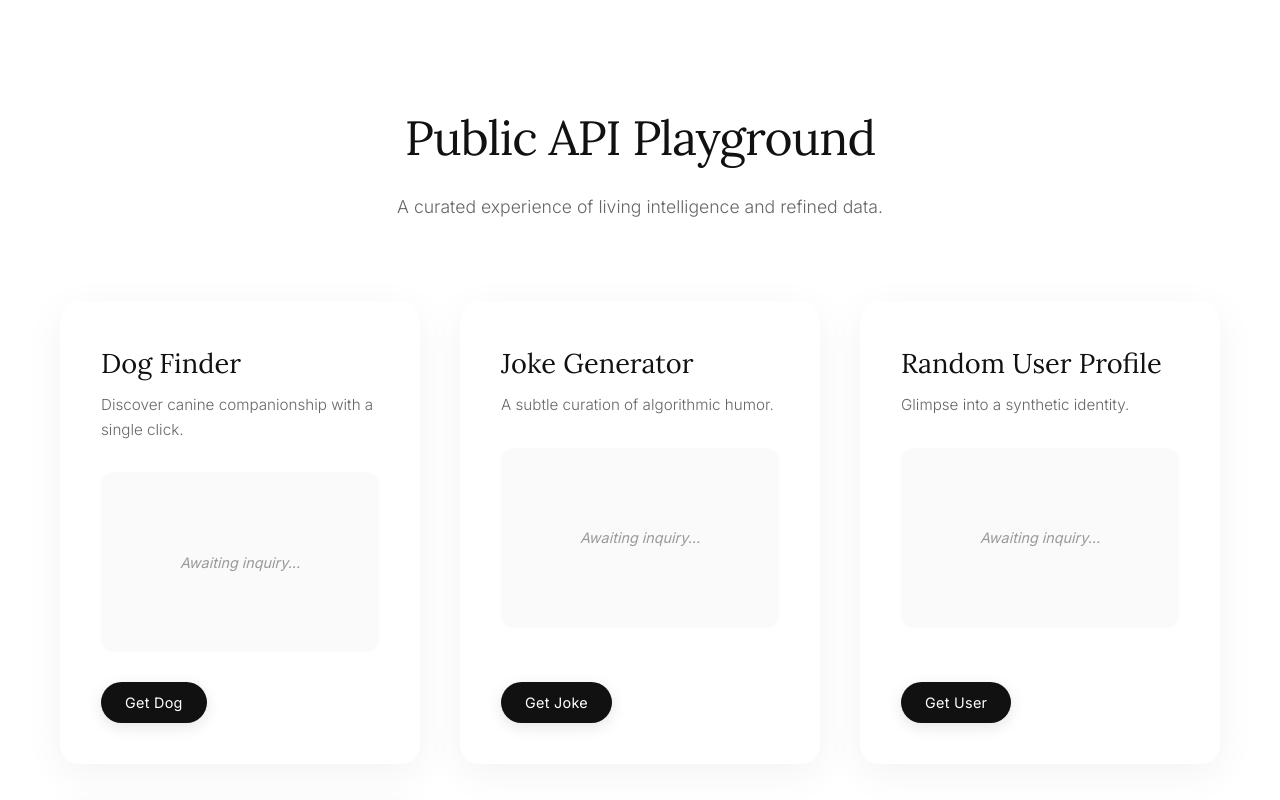
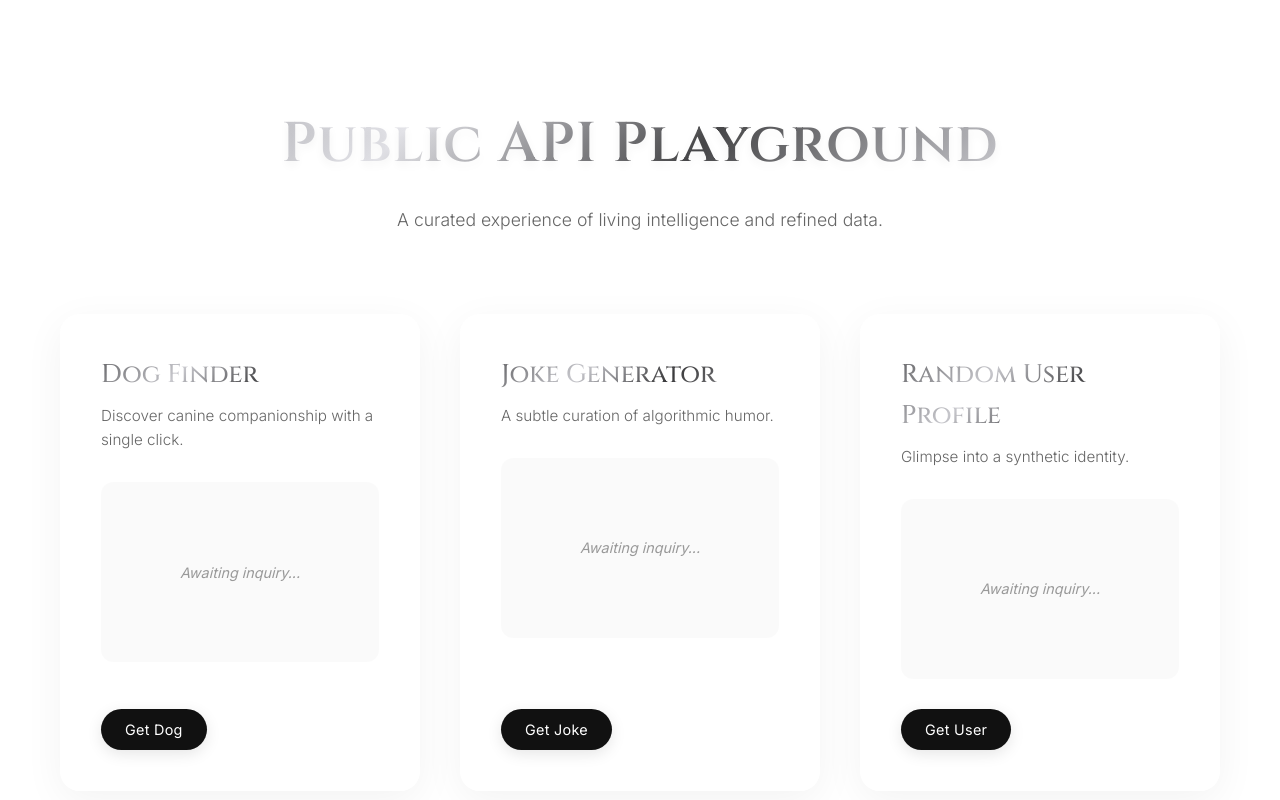
Before and after one commit to Sneha31106/funStudio, a website built with Vite: page index.html in a window 1280 px wide. Shown: the top 800 px of the page. Built offline with nearby package versions, Linux system fonts and the light colour scheme; a web font is replaced by a local one.

Commit message:
Add floating silver, pink, green sparkles and metallic Cinzel typography

```diff
--- a/index.html
+++ b/index.html
@@ -5,9 +5,9 @@
   <meta charset="UTF-8" />
   <meta name="viewport" content="width=device-width, initial-scale=1.0" />
   <title>Public API Playground</title>
-  <!-- Use Google Fonts: 'Lora' for elegant serif headers, 'Inter' for body -->
+  <!-- Google Fonts: 'Cinzel' & 'Playfair Display' for classic rich typography, 'Inter' for body -->
   <link
-    href="https://fonts.googleapis.com/css2?family=Inter:wght@300;400;500&family=Lora:ital,wght@0,400;0,500;1,400&display=swap"
+    href="https://fonts.googleapis.com/css2?family=Cinzel:wght@500;600&family=Inter:wght@300;400;500&family=Playfair+Display:ital,wght@0,400;0,600;1,400&display=swap"
     rel="stylesheet">
   <link rel="stylesheet" href="./style.css" />
 </head>
--- a/main.js
+++ b/main.js
@@ -15,6 +15,36 @@ if (cursorGlow) {
     cursorGlow.style.opacity = '0';
   });
 }
+
+// -- FLOATING SPARKLES --
+const createSparkles = () => {
+  const colors = [
+    'rgba(255, 182, 193, 0.9)', // baby pink
+    'rgba(144, 238, 144, 0.9)', // light green
+    'rgba(224, 224, 230, 0.9)'  // shiny silver
+  ];
+  const sparkleCount = 40;
+
+  for (let i = 0; i < sparkleCount; i++) {
+    const sparkle = document.createElement('div');
+    sparkle.classList.add('sparkle');
+
+    const size = Math.random() * 12 + 6; // 6px to 18px
+    const left = Math.random() * 100; // 0 to 100vw
+    const duration = Math.random() * 15 + 10; // 10s to 25s
+    const delay = Math.random() * 20;
+
+    sparkle.style.color = colors[Math.floor(Math.random() * colors.length)];
+    sparkle.style.width = `${size}px`;
+    sparkle.style.height = `${size}px`;
+    sparkle.style.left = `${left}vw`;
+    sparkle.style.animationDuration = `${duration}s, 4s`;
+    sparkle.style.animationDelay = `${delay}s, ${Math.random() * 4}s`;
+
+    document.body.appendChild(sparkle);
+  }
+};
+createSparkles();
 
 // -- UTILS --
 const showLoading = (elementId) => {
--- a/style.css
+++ b/style.css
@@ -8,8 +8,9 @@
   --card-border: rgba(255, 255, 255, 0.4);
   --shadow: 0 10px 40px rgba(0, 0, 0, 0.05);
 
-  --font-serif: 'Lora', serif;
+  --font-serif: 'Playfair Display', serif;
   --font-sans: 'Inter', sans-serif;
+  --font-display: 'Cinzel', serif;
 
   --transition-slow: 0.8s cubic-bezier(0.16, 1, 0.3, 1);
   --transition-fast: 0.3s ease;
@@ -62,12 +63,20 @@ body {
 }
 
 .app-header h1 {
-  font-family: var(--font-serif);
-  font-weight: 400;
-  font-size: 3rem;
-  letter-spacing: -0.02em;
+  font-family: var(--font-display);
+  /* Using Cinzel for an ultra-rich classic vibe */
+  font-weight: 600;
+  font-size: 3.5rem;
+  letter-spacing: 0.02em;
   margin-bottom: 16px;
-  color: var(--text-main);
+
+  /* Silver/Metallic rich text effect */
+  background: linear-gradient(135deg, #8e8e93 0%, #e5e5ea 30%, #48484a 55%, #c7c7cc 80%, #636366 100%);
+  -webkit-background-clip: text;
+  -webkit-text-fill-color: transparent;
+  background-clip: text;
+  color: transparent;
+  text-shadow: 0px 4px 10px rgba(0, 0, 0, 0.05);
 }
 
 .app-header p {
@@ -145,10 +154,17 @@ body {
 }
 
 .card-title {
-  font-family: var(--font-serif);
-  font-weight: 400;
-  font-size: 1.7rem;
+  font-family: var(--font-display);
+  font-weight: 500;
+  font-size: 1.6rem;
   margin-bottom: 8px;
+
+  /* Silver/Metallic subtle gradient */
+  background: linear-gradient(135deg, #636366 0%, #c7c7cc 30%, #3a3a3c 60%, #aeaeb2 100%);
+  -webkit-background-clip: text;
+  -webkit-text-fill-color: transparent;
+  background-clip: text;
+  color: transparent;
 }
 
 .card-desc {
@@ -337,6 +353,49 @@ body {
   animation: dissolveIn 0.3s ease forwards;
 }
 
+/* Floating Sparkles */
+.sparkle {
+  position: fixed;
+  pointer-events: none;
+  z-index: 0;
+  /* above cursor glow, behind cards */
+  clip-path: polygon(50% 0%, 61% 39%, 100% 50%, 61% 61%, 50% 100%, 39% 61%, 0% 50%, 39% 39%);
+  background: currentColor;
+  animation: floatUp 15s linear infinite, twinkle 4s ease-in-out infinite;
+}
+
+@keyframes floatUp {
+  0% {
+    transform: translateY(110vh) rotate(0deg) scale(0.5);
+    opacity: 0;
+  }
+
+  10% {
+    opacity: 1;
+  }
+
+  80% {
+    opacity: 1;
+  }
+
+  100% {
+    transform: translateY(-15vh) rotate(180deg) scale(1.5);
+    opacity: 0;
+  }
+}
+
+@keyframes twinkle {
+
+  0%,
+  100% {
+    filter: drop-shadow(0 0 2px currentColor) brightness(1);
+  }
+
+  50% {
+    filter: drop-shadow(0 0 8px currentColor) brightness(1.5);
+  }
+}
+
 /* Responsive adjustments */
 @media (max-width: 768px) {
   .app-header h1 {
```
